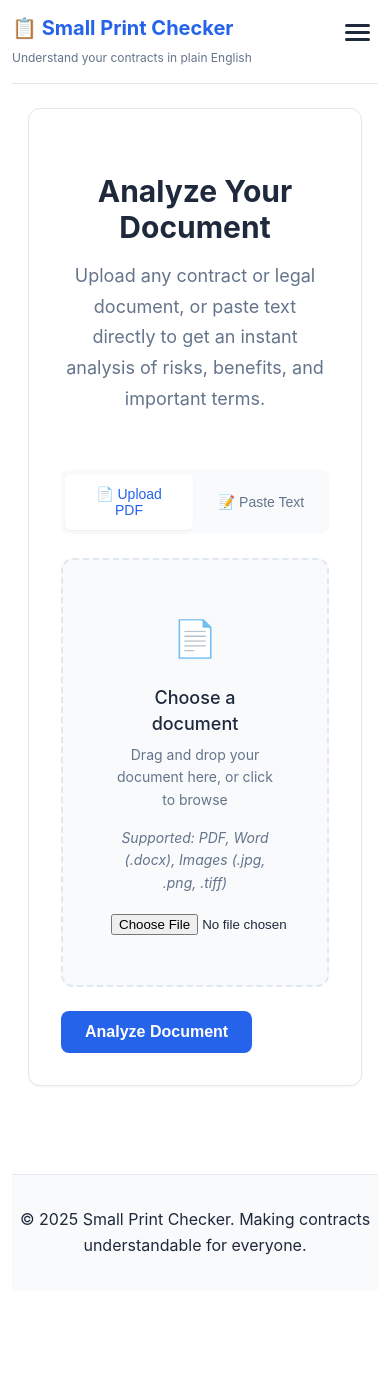
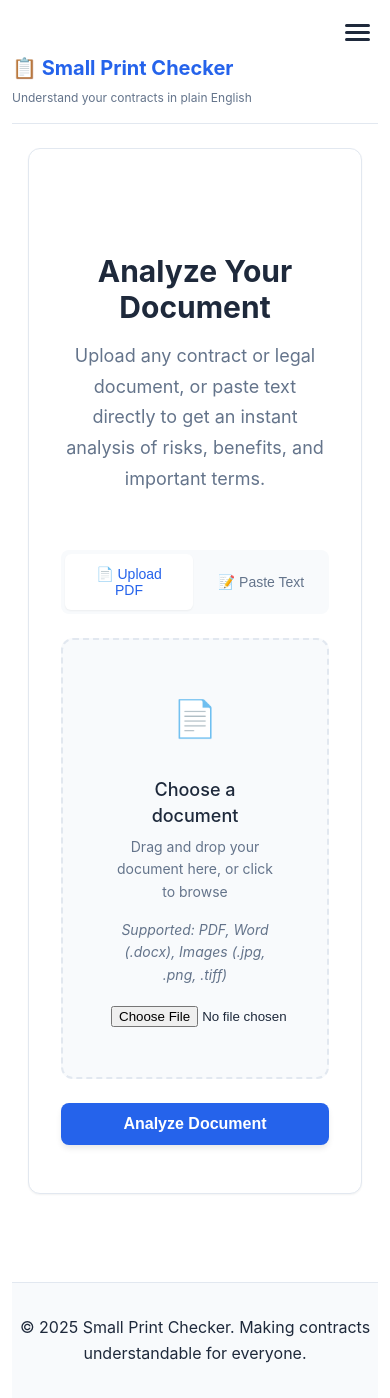
Before and after one commit to gunaedkhan-art/fineprint-simplifier, a FastAPI app: page /upload in a window 390 px wide. Before the commit the page ends 1255 px from the top, so only its background shows below. Run offline with FastAPI, Linux system fonts and the light colour scheme.

Commit message:
fix: UI improvements - clean remove button and centered analyze button
 UI IMPROVEMENTS:

 Remove Button Fix:
- Enhanced .btn-remove styling with proper focus states
- Added hover effects with scale animation
- Ensured clean 'X' icon display without text interference
- Added title attribute for accessibility
- Fixed potential CSS conflicts with ::before/::after pseudo-elements

 Analyze Button Centering:
- Centered 'Analyze Document' button with proper margins
- Added responsive design for mobile devices
- Enhanced button styling with shadow effects
- Added hover animations for better UX
- Set max-width for consistent sizing across devices

 Mobile Responsive:
- Updated mobile styles for better button positioning
- Ensured consistent sizing on smaller screens
- Improved touch targets for mobile users

 Result:
- Clean, professional remove button with just 'X' icon
- Centered, prominent analyze button
- Better mobile experience
- Enhanced accessibility with focus states

```diff
--- a/static/style.css
+++ b/static/style.css
@@ -92,42 +92,42 @@ h1 {
     font-size: 48px; /* 3x base (16 * 3) */
     font-weight: 700;
     line-height: 1.2;
-    margin: 0 0 24px 0;
+    margin: 40px 0 24px 0;
 }
 
 h2 {
     font-size: 32px; /* 2x base (16 * 2) */
     font-weight: 600;
     line-height: 1.3;
-    margin: 0 0 20px 0;
+    margin: 32px 0 20px 0;
 }
 
 h3 {
     font-size: 20px; /* 1.25x base (16 * 1.25) */
     font-weight: 600;
     line-height: 1.4;
-    margin: 0 0 16px 0;
+    margin: 28px 0 16px 0;
 }
 
 h4 {
     font-size: 18px; /* 1.125x base (16 * 1.125) */
     font-weight: 600;
     line-height: 1.4;
-    margin: 0 0 12px 0;
+    margin: 24px 0 12px 0;
 }
 
 h5 {
     font-size: 16px; /* Same as base */
     font-weight: 600;
     line-height: 1.5;
-    margin: 0 0 8px 0;
+    margin: 20px 0 8px 0;
 }
 
 h6 {
     font-size: 14px; /* 0.875x base (16 * 0.875) */
     font-weight: 600;
     line-height: 1.5;
-    margin: 0 0 8px 0;
+    margin: 16px 0 8px 0;
 }
 
 /* Typography for specific contexts */
@@ -910,6 +922,27 @@ h1.logo {
 .btn-large {
     padding: var(--space-4) var(--space-8);
     font-size: var(--font-size-base);
+    display: block;
+    margin: 0 auto;
+    width: 100%;
+    max-width: 300px;
+    text-align: center;
+}
+
+#analyze-btn {
+    display: block;
+    margin: var(--space-6) auto;
+    width: 100%;
+    max-width: 300px;
+    text-align: center;
+    font-weight: 600;
+    box-shadow: 0 4px 6px -1px rgba(0, 0, 0, 0.1);
+    transition: all 0.3s ease;
+}
+
+#analyze-btn:hover {
+    transform: translateY(-2px);
+    box-shadow: 0 6px 8px -1px rgba(0, 0, 0, 0.15);
 }
 
 /* Card Styles */
@@ -1929,6 +1962,15 @@ h1.logo {
     .btn-large {
         padding: var(--space-3) var(--space-6);
         font-size: var(--font-size-base);
+        display: block;
+        margin: var(--space-4) auto;
+        width: 100%;
+        max-width: 280px;
+    }
+
+    #analyze-btn {
+        margin: var(--space-4) auto;
+        max-width: 280px;
     }
 
     .card {
--- a/templates/upload.html
+++ b/templates/upload.html
@@ -103,7 +103,7 @@
                             </div>
                             <div id="file-info" class="file-info" style="display: none;">
                                 <span id="file-name"></span>
-                                <button type="button" id="remove-file" class="btn-remove">✕</button>
+                                <button type="button" id="remove-file" class="btn-remove" title="Remove file">✕</button>
                             </div>
 
                             <!-- Progress Indicator -->
```
Also changed, not shown: other parts of static/style.css (+34 -0 lines).
